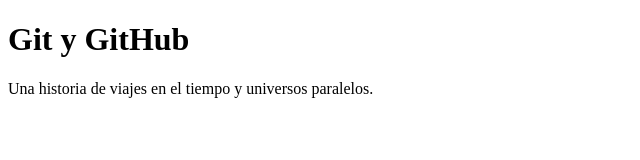
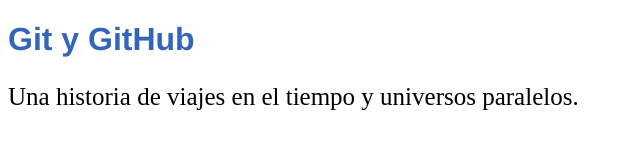
Before and after one commit to chriscas98/pruebaPoli, a plain HTML site: page index.html in a window 1280 px wide. Shown: the whole page, without its empty margins (0-640 px from the left). Drawn offline with Linux system fonts and the light colour scheme.

Commit message:
Se añadio los estilos css

```diff
--- /dev/null
+++ b/css/estilos.css
@@ -0,0 +1,8 @@
+h1{
+    font-family: 'Franklin Gothic Medium', 'Arial Narrow', Arial, sans-serif;
+    color: #3465bb;
+}
+
+p{
+    font-size: 25px;
+}
--- a/index.html
+++ b/index.html
@@ -3,6 +3,7 @@
 <head>
     <meta charset="UTF-8">
     <meta name="viewport" content="width=device-width, initial-scale=1.0">
+    <link rel="stylesheet" href="css/estilos.css">
     <title>Document</title>
 </head>
 <body>
```
